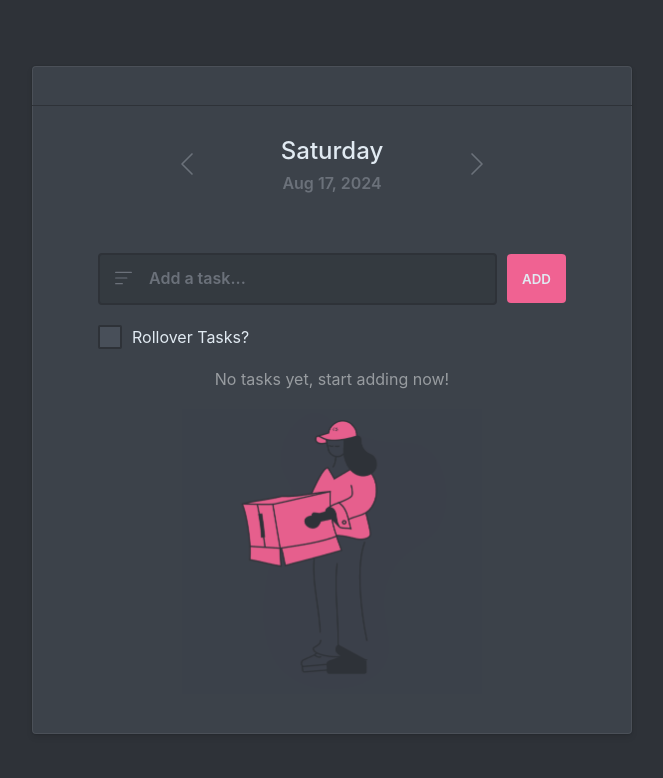
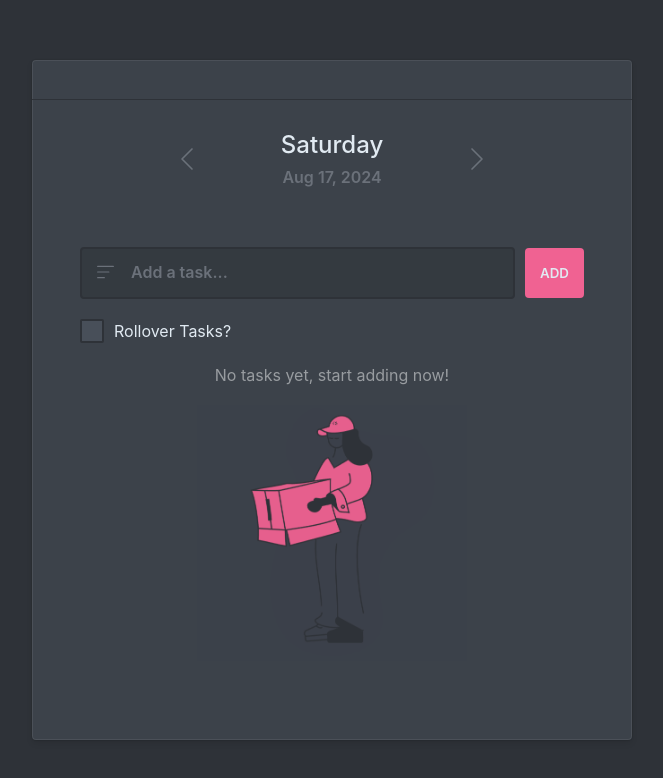
Before and after one commit to chromyy33/Todo-App, a React (Vite) app: page / in a window 1280 px wide. Shown: the top 778 px of the page, without its empty margins (308-971 px from the left). Built offline with nearby package versions, Linux system fonts and the light colour scheme.

Commit message:
fixed minor ui bugs

```diff
--- a/src/index.css
+++ b/src/index.css
@@ -64,7 +64,10 @@ li {
   position: relative;
   color: var(--color-heading);
   min-width: 35rem;
-  width: 88%;
+  min-height: 67rem;
+  height: 85%;
+  max-height: 78rem;
+  width: 92%;
   max-width: 60rem;
   background: var(--color-bg);
   border-radius: var(--border-radius);
@@ -134,7 +137,7 @@ button > svg {
   margin: 6rem auto;
   margin-bottom: 2rem;
   gap: 1rem;
-  width: 78%;
+  width: 84%;
   height: 5.2rem;
 }
 .task-input-container {
@@ -200,7 +203,7 @@ button > svg {
 .task-list-container {
   margin: 0 auto;
   margin-top: 2.4rem;
-  width: 78%;
+  width: 84%;
   gap: 2.4rem;
 }
 .pinned-task-container {
@@ -233,6 +236,7 @@ button > svg {
 .task-item-checkbox::before {
   content: "";
   width: 2rem;
+  height: 1.4rem;
   aspect-ratio: 1;
   margin: 0.2rem;
   margin-top: 0.4rem;
@@ -268,7 +272,7 @@ button > svg {
 }
 .task-item-icon {
   position: absolute;
-  left: -8.5%;
+  left: -7%;
   top: -3px;
   width: 2rem;
   aspect-ratio: 1;
@@ -390,7 +394,7 @@ button > svg {
 /* Carry Over Btn */
 .carryover {
   gap: 1rem;
-  width: 78%;
+  width: 84%;
   margin: 0 auto;
   margin-bottom: 2rem;
 }
@@ -407,8 +411,9 @@ button > svg {
   font-size: 1.6rem;
 }
 .no-task {
-
-  width: 50% ;
+  max-width: 45%;
+  width: 40rem;
+  min-width: 22rem;
 
   object-fit: cover;
   opacity: 0.95;
```
